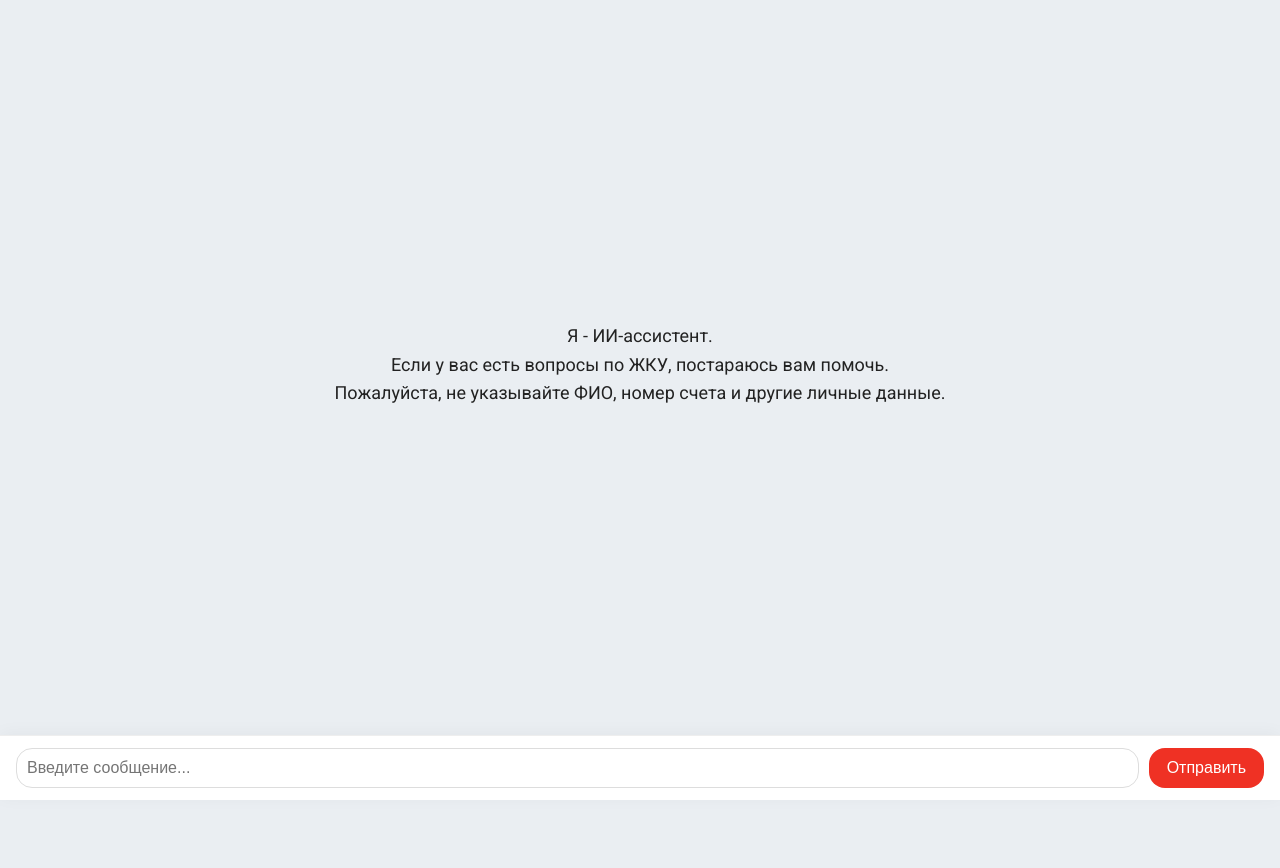
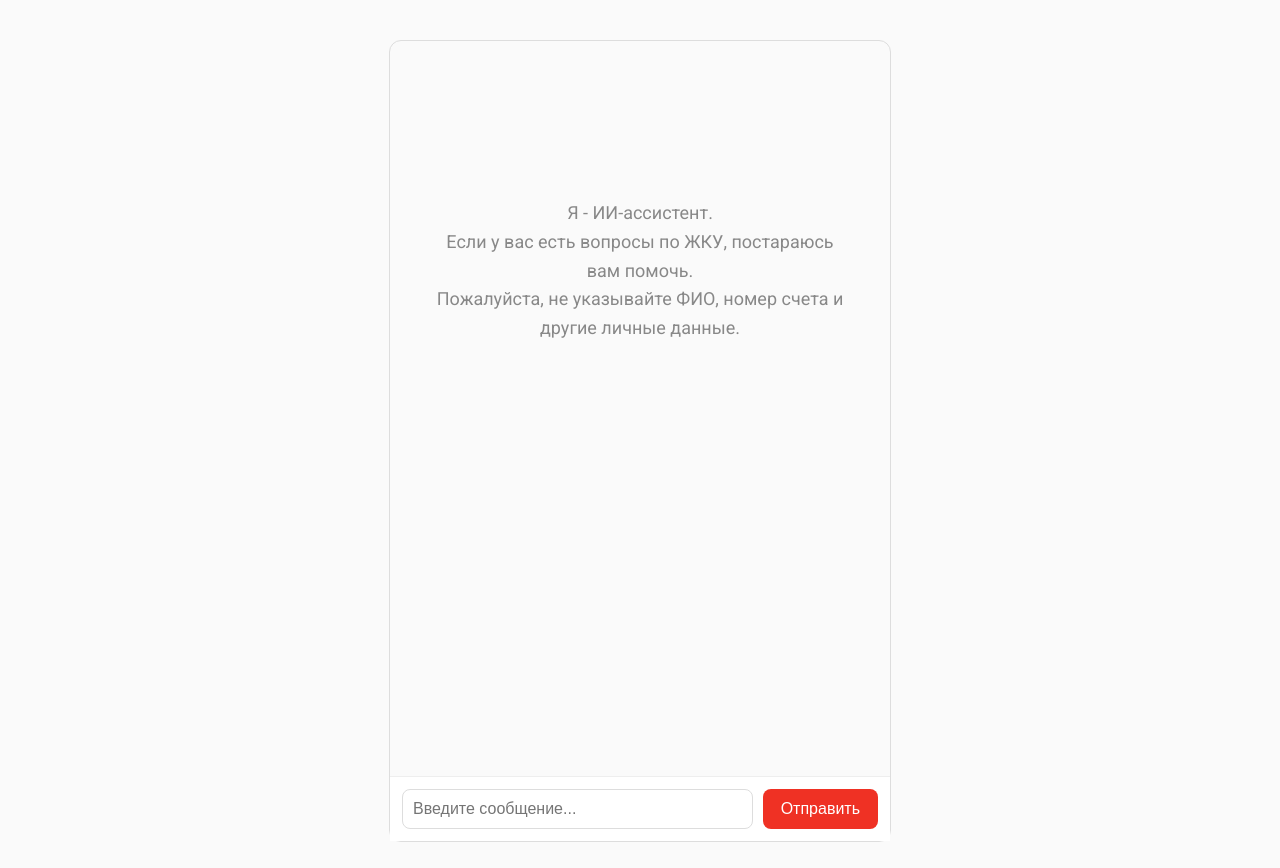
Before and after one commit to prosvetlenniybt/ghk-test, a React (Create React App) app in the folder frontend/: page / in a window 1280 px wide. Shown: the top 868 px of the page. Before the commit the page ends 800 px from the top, so only its background shows below. Built offline with nearby package versions, Linux system fonts and the light colour scheme.

Commit message:
UI: возвращён классический вид чата, как в начале проекта

```diff
--- a/frontend/src/Chat.css
+++ b/frontend/src/Chat.css
@@ -1,25 +1,17 @@
-html, body {
-  height: 100%;
-  margin: 0;
-  padding: 0;
-  overflow: hidden;
-}
-
 body {
-  min-height: 100vh;
-  background: #EAEEF2;
+  background: #fafafa;
   font-family: 'Roboto', Arial, sans-serif;
-  overflow: hidden;
 }
 
 .chat-container {
-  width: 100vw;
-  height: 100dvh;
+  max-width: 500px;
+  margin: 40px auto;
+  border: 1px solid #ddd;
+  border-radius: 12px;
   display: flex;
   flex-direction: column;
-  background: transparent;
-  overflow: hidden;
-  box-sizing: border-box;
+  height: 80vh;
+  background: #fafafa;
 }
 
 .chat-window {
@@ -28,15 +20,9 @@ body {
   overflow-y: auto;
   display: flex;
   flex-direction: column;
+  gap: 10px;
+  justify-content: flex-start;
   align-items: stretch;
-  padding-bottom: 90px;
-  scroll-padding-bottom: 100px;
-  box-sizing: border-box;
-}
-
-.chat-window.empty {
-  justify-content: center;
-  align-items: center;
 }
 
 .chat-bubble {
@@ -64,37 +50,28 @@ body {
 .chat-input {
   display: flex;
   border-top: 1px solid #eee;
-  padding: 12px 16px;
+  padding: 12px;
   background: #fff;
-  position: fixed;
-  left: 0;
-  bottom: 0;
-  width: 100vw;
-  box-shadow: 0 -2px 16px 0 rgba(0,0,0,0.04);
-  z-index: 10;
-  box-sizing: border-box;
 }
 
 .chat-input input {
   flex: 1;
   padding: 10px;
   border: 1px solid #ddd;
-  border-radius: 16px;
+  border-radius: 8px;
   font-size: 16px;
-  margin-right: 10px;
-  box-sizing: border-box;
 }
 
 .chat-input button {
+  margin-left: 10px;
   padding: 10px 18px;
   border: none;
-  border-radius: 16px;
+  border-radius: 8px;
   background: #EF3124;
   color: #fff;
   font-size: 16px;
   cursor: pointer;
   transition: background 0.2s;
-  box-sizing: border-box;
 }
 
 .chat-input button:disabled {
@@ -103,9 +80,10 @@ body {
 }
 
 .placeholder-message {
-  color: #222;
+  color: #888;
   text-align: center;
   font-size: 18px;
+  margin-top: 30%;
   padding: 0 20px;
   line-height: 1.6;
   font-family: 'Roboto', Arial, sans-serif;
```
